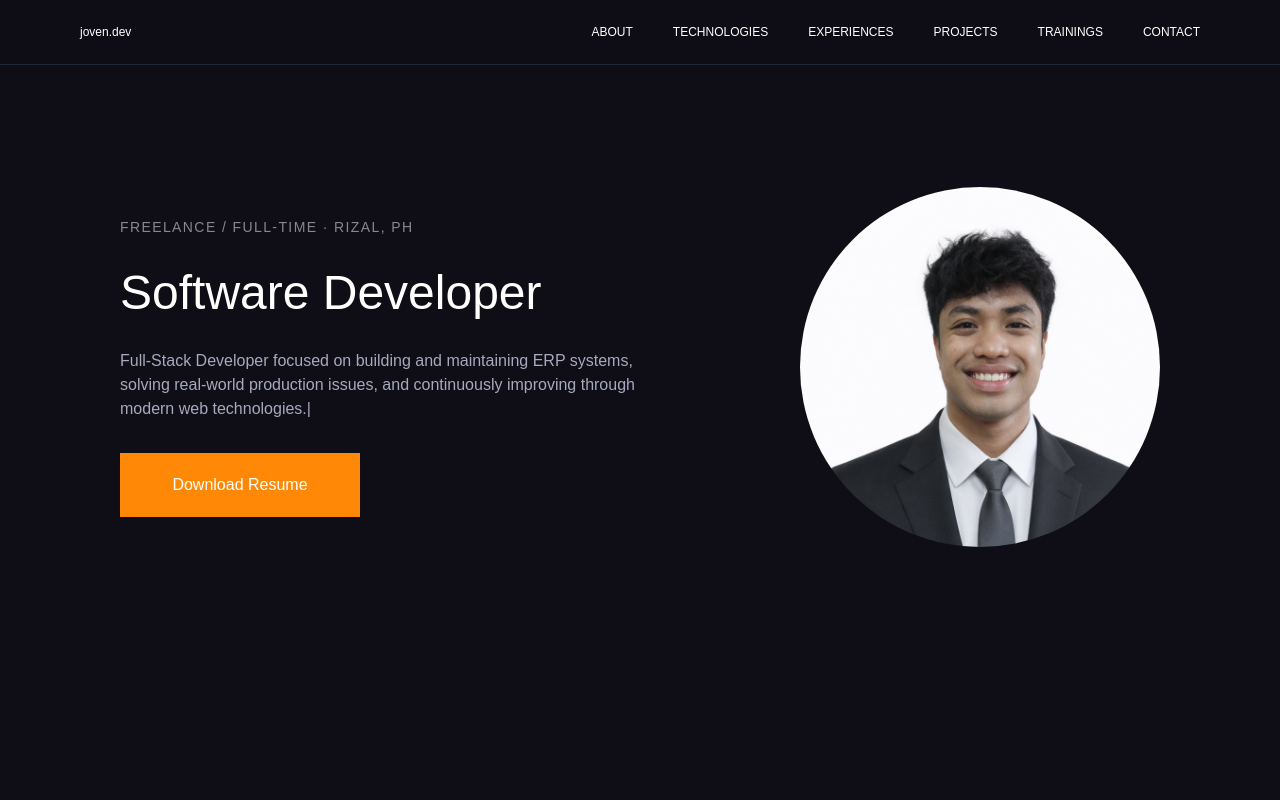
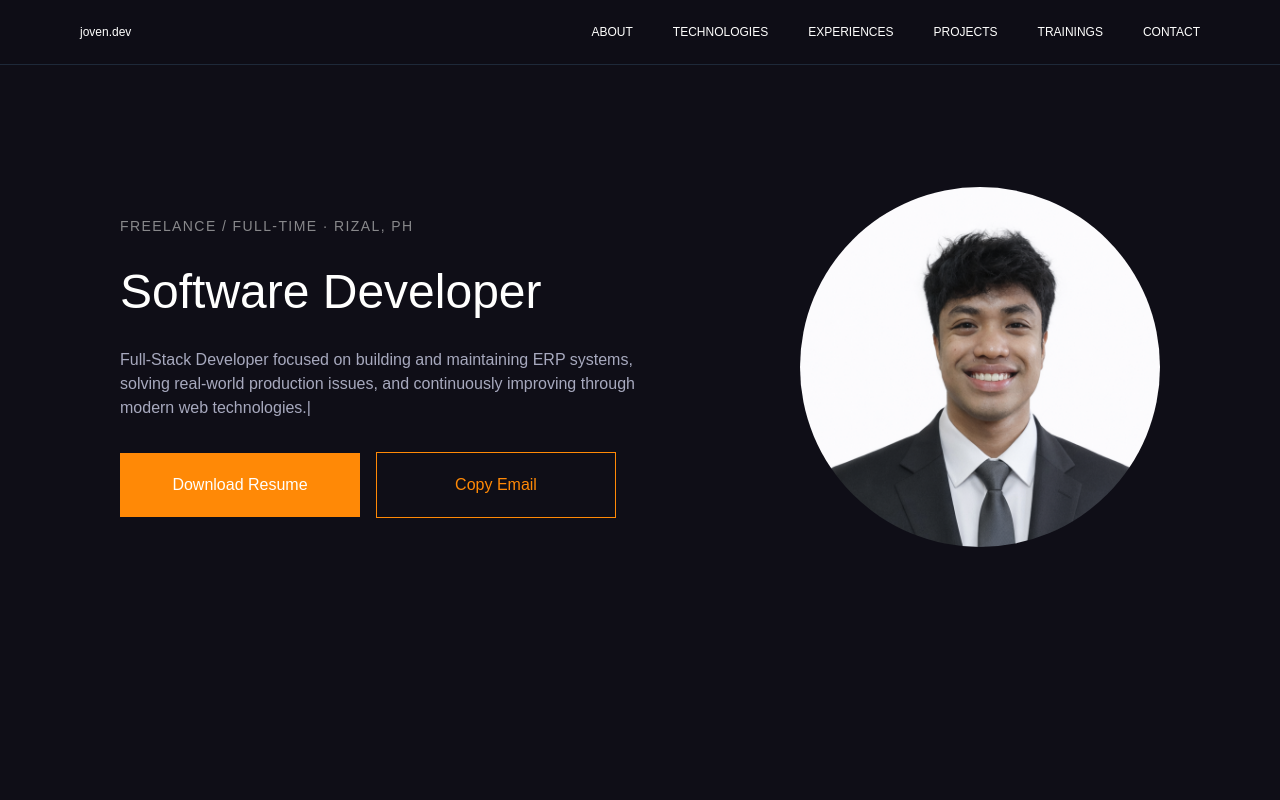
Before and after one commit to Sublime8157/portfolio, a React (Vite) app in the folder frontend/: page / in a window 1280 px wide. Shown: the top 800 px of the page. Built offline with nearby package versions, Linux system fonts and the light colour scheme.

Commit message:
Support copy email on hero section

```diff
--- a/frontend/src/features/hero/pages/hero.jsx
+++ b/frontend/src/features/hero/pages/hero.jsx
@@ -17,6 +17,17 @@ const Hero = () => {
     return () => clearTimeout(timeout); // cleanup
   }, []);
 
+  const [copyEmail, setCopyEmail] = useState(false);
+  // turn back to false after triggered to true
+  useEffect(() => {
+    if (copyEmail) {
+      const timer = setTimeout(() => {
+        setCopyEmail(false);
+      }, 3000);
+      return () => clearTimeout(timer);
+    }
+  }, [copyEmail]);
+
   return (
     <div className="flex w-full md:flex-row md:gap-0 gap-10 flex-col-reverse justify-between items-center">
       <Motion
@@ -24,7 +35,9 @@ const Hero = () => {
         duration={1}
         className="flex flex-col gap-8 md:w-6/12 w-12/12"
       >
-        <p className="text-sm text-[#88888b] tracking-widest" >FREELANCE / FULL-TIME · RIZAL, PH</p>
+        <p className="text-sm text-[#88888b] tracking-widest">
+          FREELANCE / FULL-TIME · RIZAL, PH
+        </p>
         <h1 className="md:text-5xl text-3xl">
           {!revealRole ? (
             "Software Developer"
@@ -46,16 +59,41 @@ const Hero = () => {
         <div className="text-[#a7a9be] md:text-base text-sm">
           <TypeAnimation sequence={[Paragraph, 1000]} speed={99} />
         </div>
-        <div>
+        <div className="flex flex-row md:gap-4 gap-2">
           <motion.button whileHover={{ scale: 1.05 }} whileTap={{ scale: 1 }}>
-            <Button variant="primary" classname="md:w-60 w-40">
+            <Button variant="primary" className="md:w-60 w-40">
               Download Resume
+            </Button>
+          </motion.button>
+          <motion.button whileHover={{ scale: 1.05 }} whileTap={{ scale: 1 }}>
+            <Button
+              variant="outline"
+              className="md:w-60 w-40"
+              onClick={() => {
+                navigator.clipboard.writeText("miranj8157@gmail.com"); // This doesnt work on mobile when on local
+                setCopyEmail(true);
+              }}
+            >
+              {!copyEmail ? (
+                "Copy Email"
+              ) : (
+                <div className="flex flex-row items-center justify-center gap-4">
+                  Copied{" "}
+                  <ion-icon
+                    name="checkmark-done-outline"
+                    class="text-lg"
+                  ></ion-icon>
+                </div>
+              )}
             </Button>
           </motion.button>
         </div>
       </Motion>
       <Motion direction="right" className="">
-        <img src={Profile} className="h-60 w-60 md:w-90 md:h-90 rounded-full"></img>
+        <img
+          src={Profile}
+          className="h-60 w-60 md:w-90 md:h-90 rounded-full"
+        ></img>
       </Motion>
     </div>
   );
--- a/frontend/src/features/utils/Button.jsx
+++ b/frontend/src/features/utils/Button.jsx
@@ -1,11 +1,13 @@
-const button = ({ variant = "primary", classname = "", children }) => {
+const button = ({ variant = "primary", className = "", onClick, children }) => {
   const variants = {
     primary: "bg-[#ff8906] hover:opacity-60",
+    outline: "border border-[#ff8906] text-[#ff8906]",
   };
 
   return (
     <button
-      className={`text-center md:text-base text-xs md:py-5 p-3 cursor-pointer ${variants[variant]} ${classname}`}
+      className={`text-center md:text-base text-xs md:py-5 p-3 cursor-pointer ${variants[variant]} ${className}`}
+      onClick={onClick}
     >
       {children}
     </button>
```
